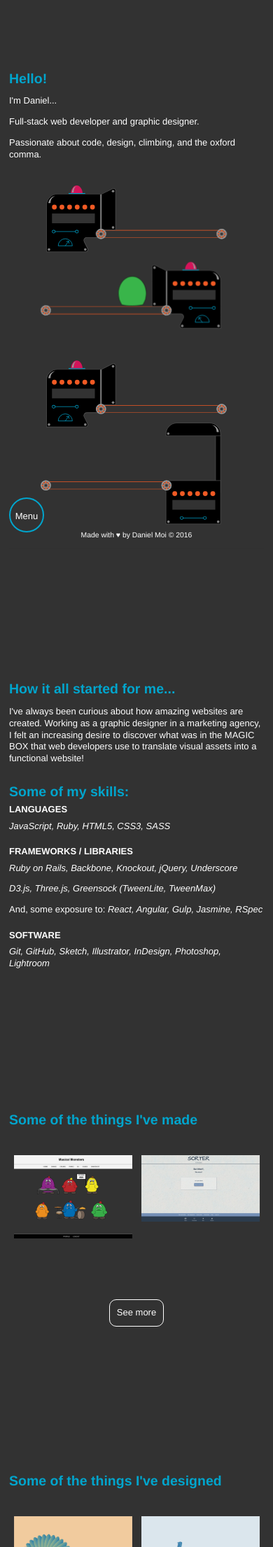
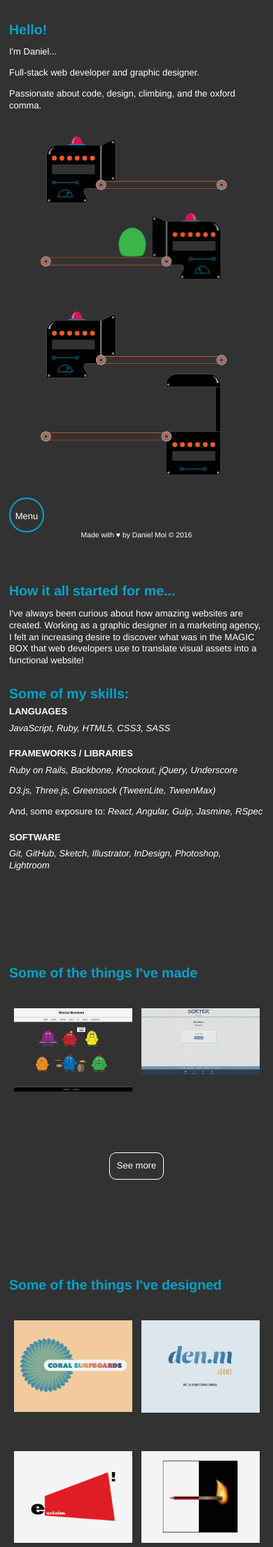
Before and after one commit to danielmoi/portfolio, a PHP site: page / in a window 390 px wide. Shown: the part 70-2281 px from the top of the page at 70% size. Run offline with PHP 8.4, Linux system fonts and the light colour scheme.

Commit message:
Fix padding top for mobile / desktop

```diff
--- a/css/style.css
+++ b/css/style.css
@@ -300,13 +300,10 @@ input[type=submit] {
   max-width: 800px;
   padding: 1em;
   margin: 0 auto;
-  left: 0;
-  right: 0;
-  top: 70px;
-  padding-top: 150px; }
+  padding-top: 80px; }
   @media screen and (min-width: 800px) {
     .main__container {
-      top: 150px; } }
+      padding-top: 150px; } }
 
 .main__title {
   text-align: left;
--- a/index.html
+++ b/index.html
@@ -555,7 +555,7 @@
   <div class="main__container bottom__container">
     <a href="#">
       <p class="bottom__text">Thanks for stopping by!</p>
-    <p class="bottom__text">Marcel can take you back to the top.</p>
+    <p class="bottom__text">Zolt can take you back to the top.</p>
 <div class="bottom__monster-container">
   <svg id="Layer_1" data-name="Layer 1" xmlns="http://www.w3.org/2000/svg" viewBox="0 0 65.4 74.5">
     <title>monster</title>
--- a/sass/_main.scss
+++ b/sass/_main.scss
@@ -62,13 +62,9 @@
   max-width: $breakpoint;
   padding: 1em;
   margin: 0 auto;
-  // position: absolute;
-  left: 0;
-  right: 0;
-  top: 70px;
-  padding-top: 150px;
+  padding-top: 80px;
   @media screen and (min-width: $breakpoint) {
-    top: 150px;
+    padding-top: 150px;
   }
 }
 
```
